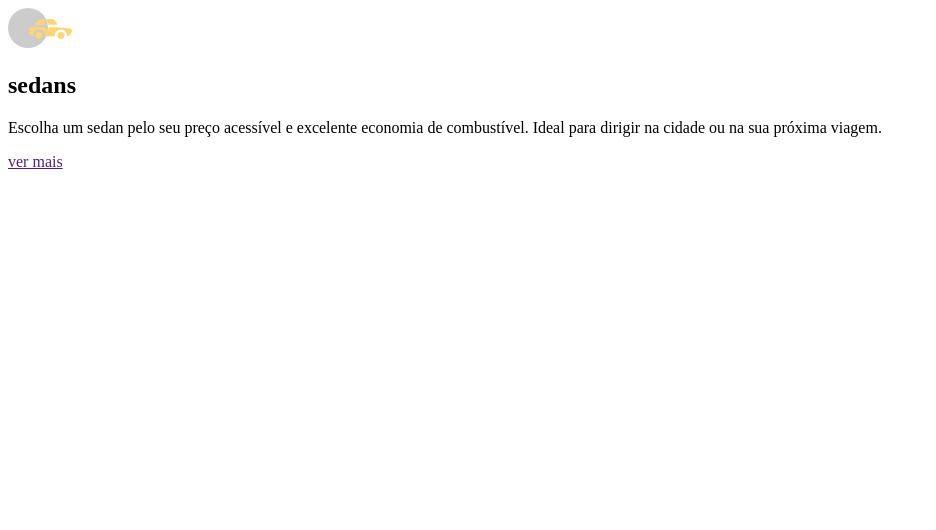
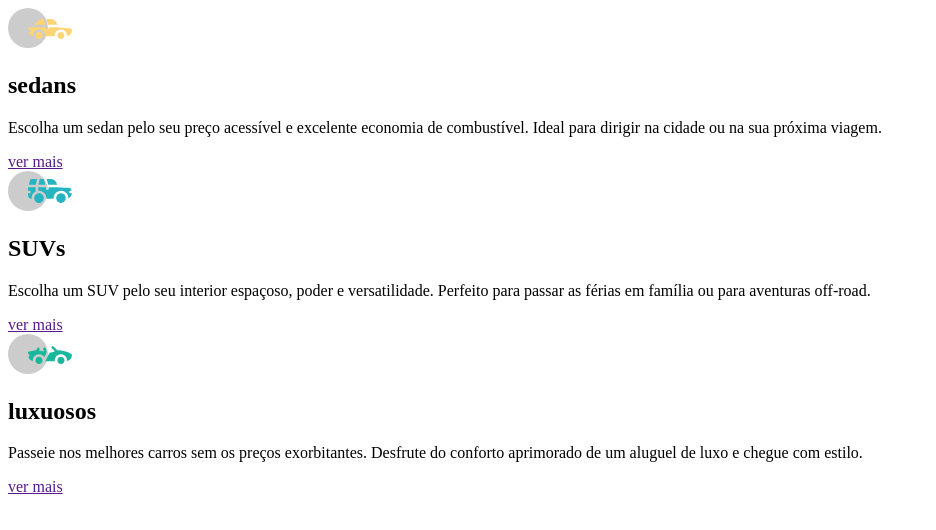
Before and after one commit to gabielinda/carros, a plain HTML site: page index.html in a window 1280 px wide. Shown: the whole page, without its empty margins (0-936 px from the left). Drawn offline with Linux system fonts and the light colour scheme.

Commit message:
HTML finalizado

```diff
--- a/index.html
+++ b/index.html
@@ -16,17 +16,17 @@
     </section>
 
     <section class="suvs">
-        <img src="" alt="">
-        <h2></h2>
-        <p></p>
-        <a href=""></a>
+        <img src="./imagens/icon-suvs.svg" alt="carro suv">
+        <h2>SUVs</h2>
+        <p>Escolha um SUV pelo seu interior espaçoso, poder e versatilidade. Perfeito para passar as férias em família ou para aventuras off-road.</p>
+        <a href="">ver mais</a>
     </section>
 
     <section class="luxuosos">
-        <img src="" alt="">
-        <h2></h2>
-        <p></p>
-       <a href=""></a>
+        <img src="./imagens/icon-luxury.svg" alt="carro de luxo">
+        <h2>luxuosos</h2>
+        <p>Passeie nos melhores carros sem os preços exorbitantes. Desfrute do conforto aprimorado de um aluguel de luxo e chegue com estilo.</p>
+       <a href="">ver mais</a>
     </section>
     </main>
 </body>
```
